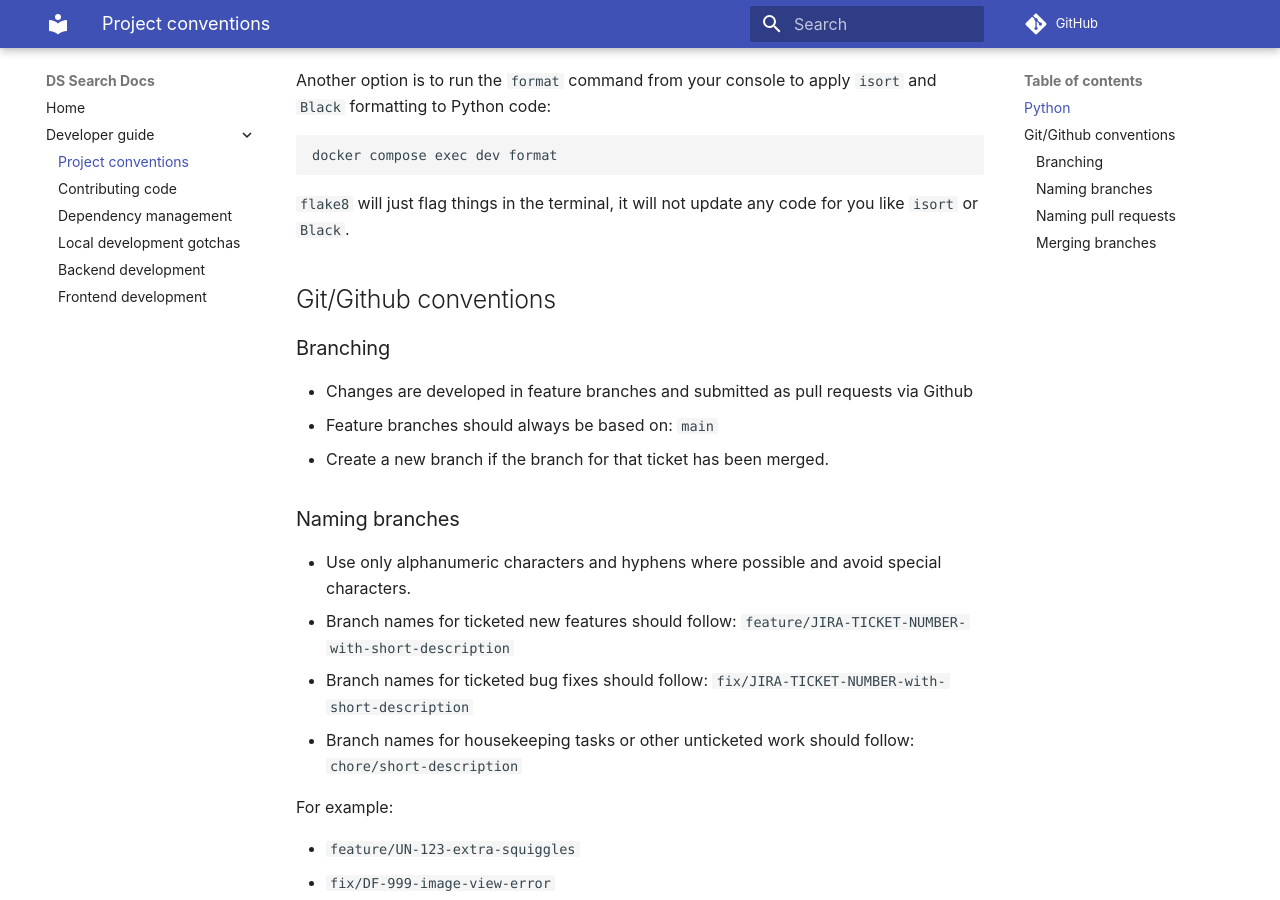
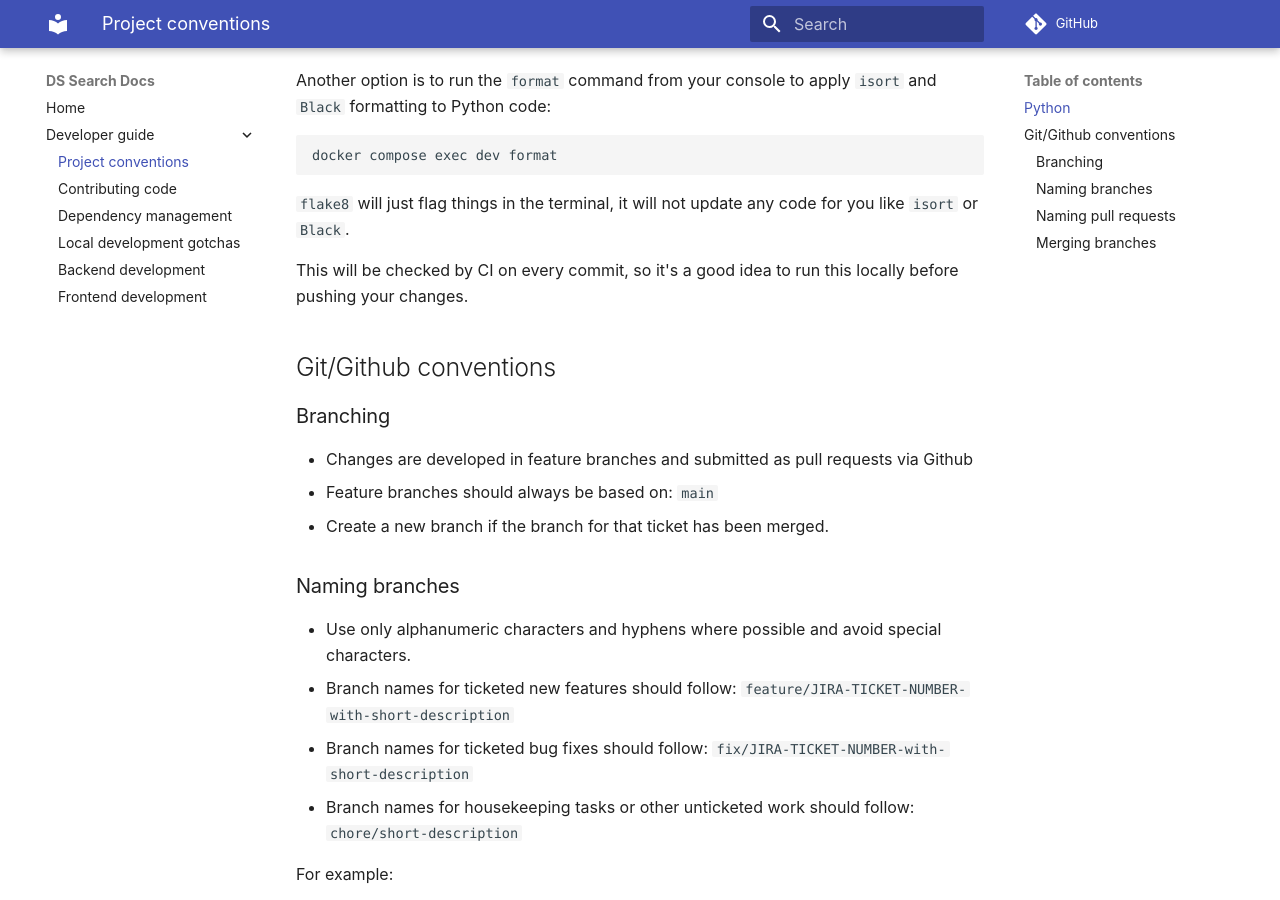
Before and after one commit to nationalarchives/ds-search, an MkDocs documentation site: the page built from docs/developer-guide/project-conventions.md, in a window 1280 px wide and 900 px high, scrolled down 625 px. Built offline with MkDocs 1.6.1 and Material for MkDocs 9.7.7, drawn with Linux system fonts in a browser that asks for light colours; comment, search, counter and statistics services are not loaded.

Commit message:
FIND-81:updated doc for CI lint check

````diff
--- a/docs/developer-guide/project-conventions.md
+++ b/docs/developer-guide/project-conventions.md
@@ -19,6 +19,8 @@ docker compose exec dev format
 ```
 
 `flake8` will just flag things in the terminal, it will not update any code for you like `isort` or `Black`.
+
+This will be checked by CI on every commit, so it's a good idea to run this locally before pushing your changes.
 
 ## Git/Github conventions
 
````
